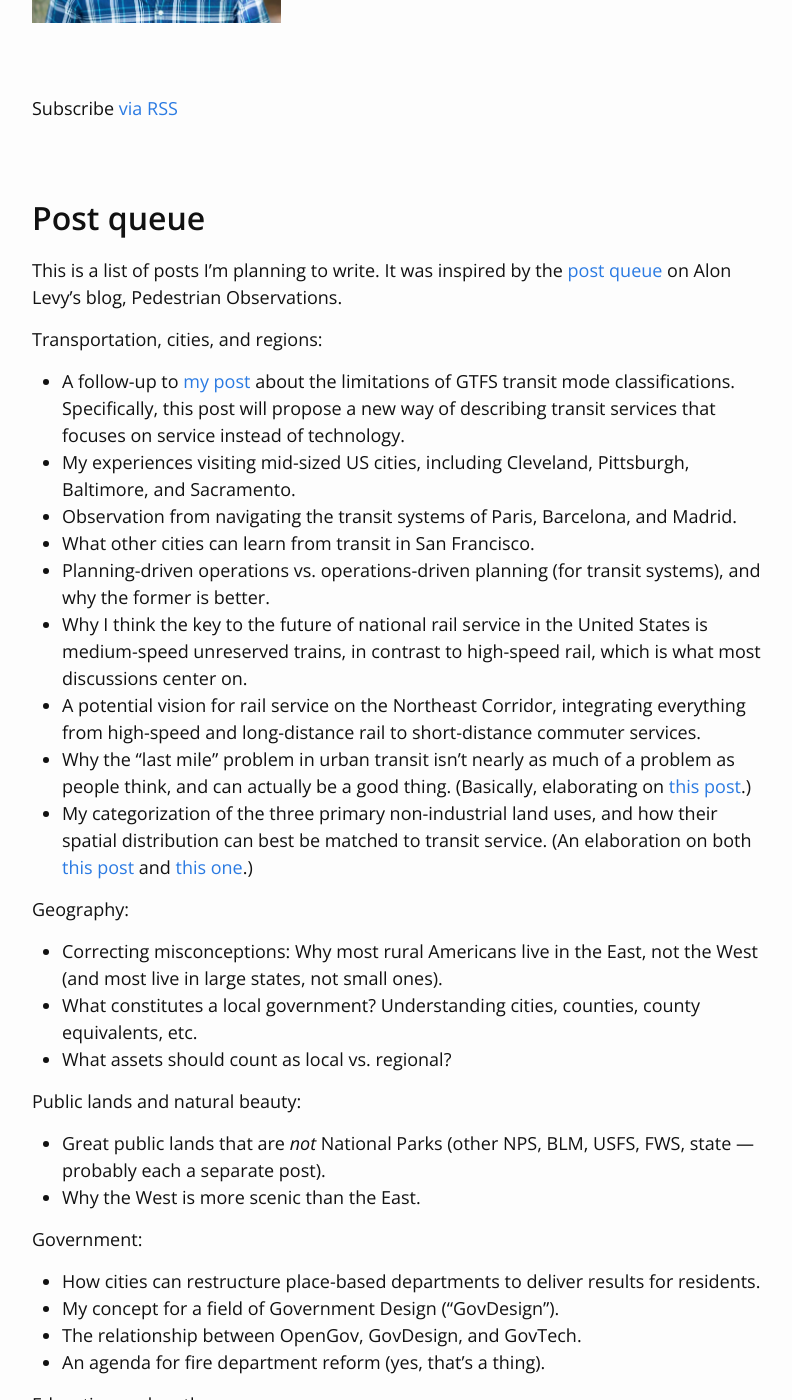
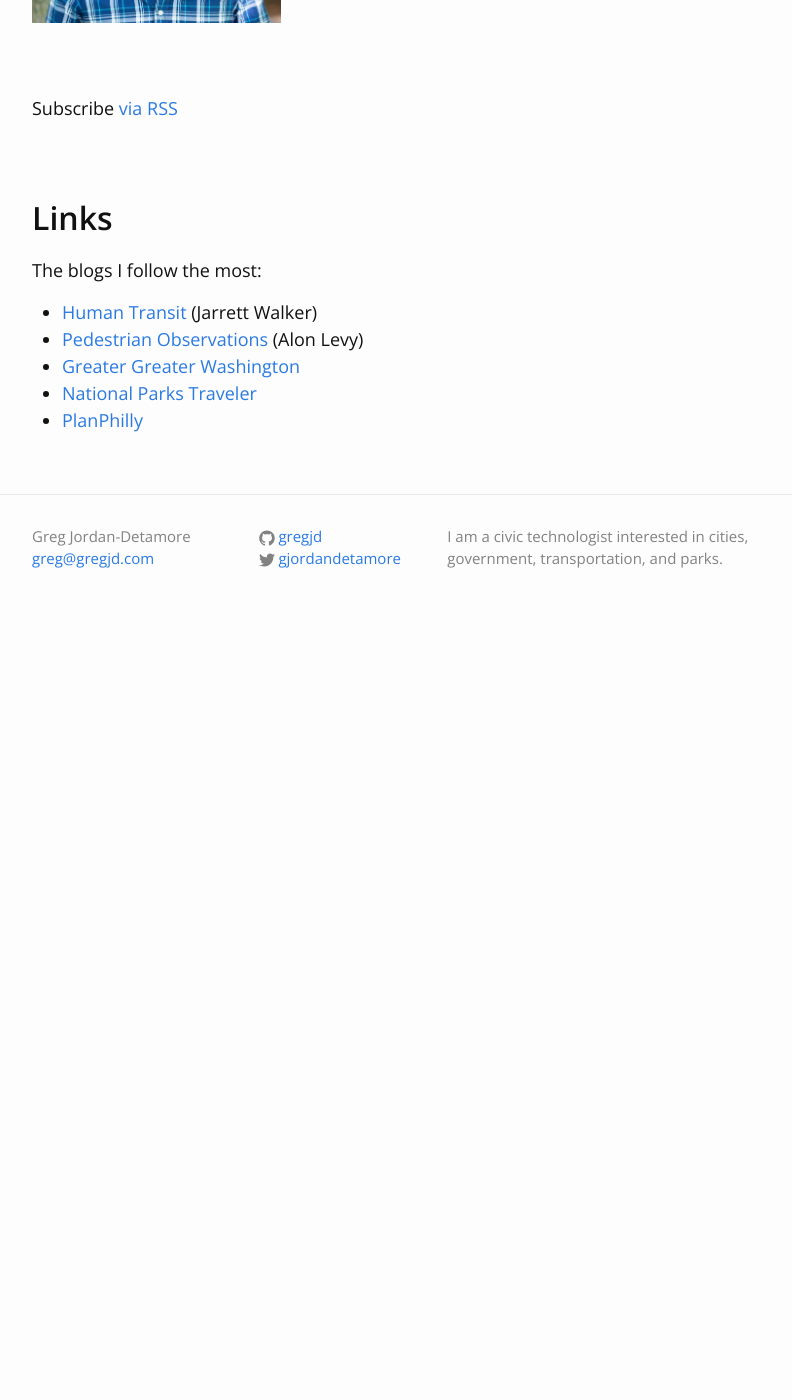
Before and after one commit to gregjd/gregjd.github.io, a Jekyll site: the page built from blog/index.md, in a window 1280 px wide and 1400 px high, scrolled down 1909 px. Shown: the whole window, without its empty margins (238-1030 px from the left). Built offline with Jekyll 4.4.1, drawn with Linux system fonts in a browser that asks for light colours; after the commit the page ends 2539 px from its top, so only the background shows below that; some of the changed text lies outside the part shown.

Commit message:
Remove post queue and less-followed blogroll

```diff
--- a/blog/index.md
+++ b/blog/index.md
@@ -21,56 +21,6 @@ Also, [check out](https://sunlightfoundation.com/author/gjordandetamore/) my blo
 
 <br>
 
-## Post queue
-
-This is a list of posts I'm planning to write. It was inspired by the [post queue](https://pedestrianobservations.wordpress.com/post-queue/) on Alon Levy's blog, Pedestrian Observations.
-
-Transportation, cities, and regions:
-
-* A follow-up to [my post](/2015/08/18/problem-gtfs-modes/) about the limitations of GTFS transit mode classifications. Specifically, this post will propose a new way of describing transit services that focuses on service instead of technology.
-* My experiences visiting mid-sized US cities, including Cleveland, Pittsburgh, Baltimore, and Sacramento.
-* Observation from navigating the transit systems of Paris, Barcelona, and Madrid.
-* What other cities can learn from transit in San Francisco.
-* Planning-driven operations vs. operations-driven planning (for transit systems), and why the former is better.
-* Why I think the key to the future of national rail service in the United States is medium-speed unreserved trains, in contrast to high-speed rail, which is what most discussions center on.
-* A potential vision for rail service on the Northeast Corridor, integrating everything from high-speed and long-distance rail to short-distance commuter services.
-* Why the "last mile" problem in urban transit isn't nearly as much of a problem as people think, and can actually be a good thing. (Basically, elaborating on [this post](http://urbankchoze.blogspot.com/2014/11/how-i-learned-to-stop-worrying-and-love.html).)
-* My categorization of the three primary non-industrial land uses, and how their spatial distribution can best be matched to transit service. (An elaboration on both [this post](http://urbankchoze.blogspot.com/2015/06/in-defense-of-use-separation.html) and [this one](https://pedestrianobservations.wordpress.com/2012/05/24/destination-centralization/).)
-
-Geography:
-
-* Correcting misconceptions: Why most rural Americans live in the East, not the West (and most live in large states, not small ones).
-* What constitutes a local government? Understanding cities, counties, county equivalents, etc.
-* What assets should count as local vs. regional?
-
-Public lands and natural beauty:
-
-* Great public lands that are _not_ National Parks (other NPS, BLM, USFS, FWS, state — probably each a separate post).
-* Why the West is more scenic than the East.
-
-Government:
-
-* How cities can restructure place-based departments to deliver results for residents.
-* My concept for a field of Government Design ("GovDesign").
-* The relationship between OpenGov, GovDesign, and GovTech.
-* An agenda for fire department reform (yes, that's a thing).
-
-Education and math:
-
-* My observations about math education and number sense, after having been a math tutor for a year and a half.
-* Some of the techniques I used to show my students about doing arithmetic in ways that rely on dealing with the actual quantities, especially ones that are helpful for doing mental math, in contrast to some traditional pencil-and-paper methods like long division.
-* How I came to love 0-indexing of numbering, and why I think being conscious of the usage of 0-indexing vs. 1-indexing in everyday life (and incorporating more 0-indexing) can be very helpful. Also included in this discussion are closed, half-closed, and open intervals, and discrete vs. continuous data.
-* Philosophy of science, and how I see the different fields of science relating to each other in different ways. (A modified version of [this diagram](https://commons.wikimedia.org/wiki/File:Partial_ordering_of_the_sciences_Balaban_Klein_Scientometrics2006_615-637.svg).)
-* What topics I think are over- and under-emphasized in high school curricula.
-* How different academic disciplines (particularly in universities) have much more in common than people realize.
-
-Other:
-
-* Equal representation in legislative bodies based on population makes a lot of sense. But, it does have a major challenge that is rarely discussed, and this post will explain what it is.
-* Examples from my life (and my observations) of how more choice can be a bad thing, inspired by [this book](https://en.wikipedia.org/wiki/The_Paradox_of_Choice).
-
-<br>
-
 ## Links
 
 The blogs I follow the most:
@@ -80,17 +30,3 @@ The blogs I follow the most:
 * [Greater Greater Washington](http://greatergreaterwashington.org/)
 * [National Parks Traveler](https://www.nationalparkstraveler.org/)
 * [PlanPhilly](http://planphilly.com/)
-
-And some others:
-
-* [Urban Kchoze](http://urbankchoze.blogspot.com/) (Simon Vallée)
-* [Parks and Cities](https://www.parksandcities.com/) (Matt Raifman)
-* [Ben Balter's blog](http://ben.balter.com/) (Ben Balter)
-* [Paul Graham's essays](http://paulgraham.com/articles.html) (Paul Graham)
-* [Andrew Alexander Price's blog](http://www.andrewalexanderprice.com/blog.php#.Vvg9GfkrLs0) (Andrew Price)
-* [Muniology](https://muniology.wordpress.com/) (Eric Caruso)
-* [Systemic Failure](https://systemicfailure.wordpress.com/)
-* [Old Urbanist](http://oldurbanist.blogspot.com/) (Charlie Gardner)
-* [Streetsblog](http://www.streetsblog.org/)
-* [Mapbox's blog](https://www.mapbox.com/blog/)
-* [Mapzen's blog](https://mapzen.com/blog)
```
